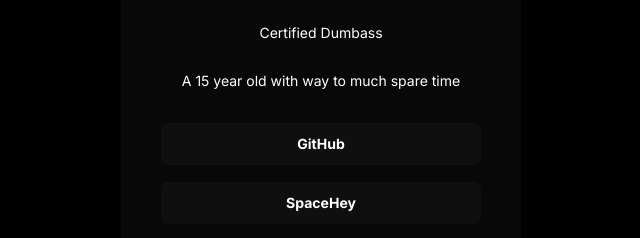
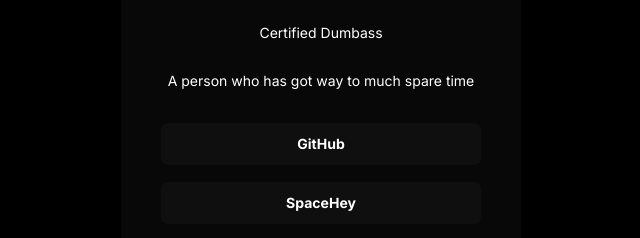
Before and after one commit to Jhhzwiep/Card.wietklapper.nl, a plain HTML site: page index.html in a window 1280 px wide. Shown: the part 411-649 px from the top of the page, 319-959 px from the left. Drawn offline with Linux system fonts and the light colour scheme.

Commit message:
Update index.html

```diff
--- a/index.html
+++ b/index.html
@@ -32,7 +32,7 @@
                         <p>Amsterdam, Netherlands - GMT+1</p>
                     </div>
                     <p>Certified Dumbass</p>
-                    <p>A 15 year old with way to much spare time</p>
+                    <p>A person who has got way to much spare time</p>
                 </section>
                 <div class="links">
                     <ul>
```
